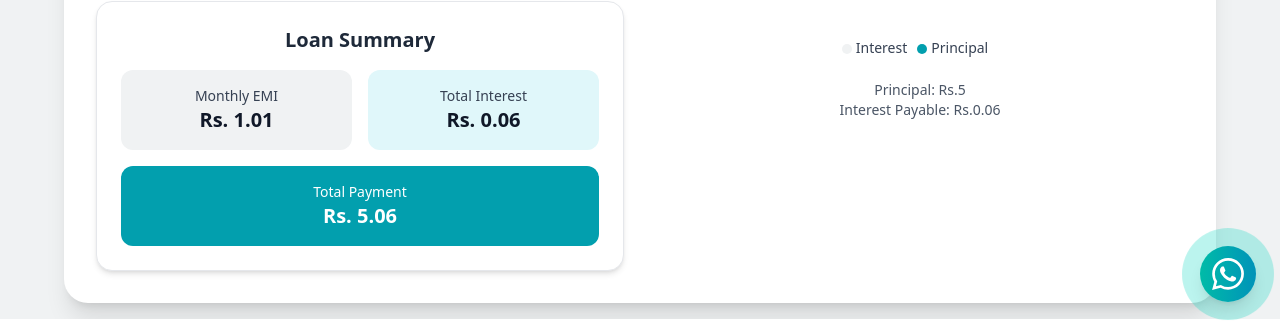
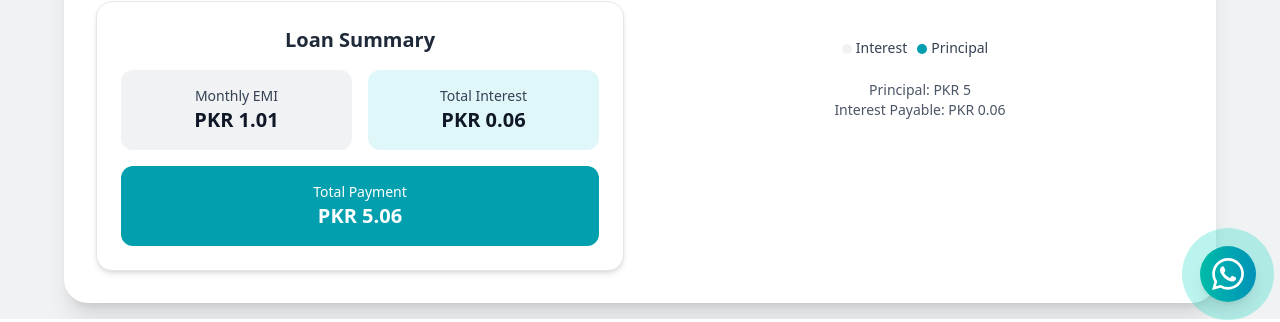
Before and after one commit to Muneeb10/front_end, a React (Vite) app: page / in a window 1280 px wide. Both pictures are taken after typing "5", "5", "5" into the empty fields and a click on the button "Calculate EMI". Shown: the part 3127-3449 px from the top of the page. Built offline with nearby package versions, Linux system fonts and the light colour scheme.

Commit message:
Update EmiCalculator.jsx

```diff
--- a/src/Components/EmiCalculator.jsx
+++ b/src/Components/EmiCalculator.jsx
@@ -22,10 +22,27 @@ export default function EMICalculator() {
     const annualRate = parseFloat(interestRate);
     const N = parseInt(tenure);
 
-    if (!P || !annualRate || !N) {
+    if (!P || isNaN(annualRate) || !N) {
       setEmi(null);
       setChartData([]);
       setIsCalculated(false);
+      return;
+    }
+
+    // Handle zero interest rate case
+    if (annualRate === 0) {
+      const emiValue = P / N;
+      const totalPaymentValue = P; // No interest
+      const totalInterestValue = 0;
+
+      setEmi(emiValue.toFixed(2));
+      setTotalInterest(totalInterestValue.toFixed(2));
+      setTotalPayment(totalPaymentValue.toFixed(2));
+
+      setChartData([
+        { name: "Principal", value: P },
+        { name: "Interest", value: 0 },
+      ]);
       return;
     }
 
@@ -57,13 +74,13 @@ export default function EMICalculator() {
   };
 
   const COLORS = ["#029fae", "#f0f2f3"];
-  const formatTooltip = (value) => `₹${value.toLocaleString('en-IN')}`;
+  const formatTooltip = (value) => `PKR ${value.toLocaleString('en-PK')}`;
 
   return (
     <div className="min-h-screen bg-[#f0f2f3] p-4 w-full">
       <div className="bg-white shadow-xl rounded-3xl p-4 md:p-6 lg:p-8 w-full overflow-hidden transition-all duration-300 hover:shadow-2xl mx-auto max-w-6xl">
         <h1 className="text-2xl sm:text-3xl font-bold text-center mb-4 sm:mb-6 text-transparent bg-clip-text bg-gradient-to-r from-[#029fae] to-cyan-600">
-          EMI Calculator
+          EMI Calculator (Pakistani Rupee)
         </h1>
         <p className="text-base sm:text-lg text-gray-600 text-center mx-auto max-w-3xl">
           Our EMI Calculator is a powerful financial tool designed to help you make informed decisions about your loans. Whether you're planning for a home loan, car loan, personal loan, or any other type of credit, this calculator provides a clear breakdown of your monthly payments and total loan cost.
@@ -73,7 +90,7 @@ export default function EMICalculator() {
           <div className="space-y-4 sm:space-y-6 w-full">
             <div className="p-4 sm:p-6 rounded-2xl border border-gray-200 w-full">
               <div className="mb-4">
-                <label className="block text-gray-700 font-medium mb-2">Loan Amount (Rs.)</label>
+                <label className="block text-gray-700 font-medium mb-2">Loan Amount (PKR)</label>
                 <input
                   type="number"
                   value={loanAmount}
@@ -128,15 +145,15 @@ export default function EMICalculator() {
                 <div className="grid grid-cols-1 sm:grid-cols-2 gap-3 sm:gap-4">
                   <div className="bg-[#f0f2f3] p-3 sm:p-4 rounded-xl text-center">
                     <p className="text-sm text-gray-700 font-medium">Monthly EMI</p>
-                    <p className="text-lg sm:text-xl font-bold text-gray-900">Rs. {emi}</p>
+                    <p className="text-lg sm:text-xl font-bold text-gray-900">PKR {emi}</p>
                   </div>
                   <div className="bg-[#e0f7fa] p-3 sm:p-4 rounded-xl text-center">
                     <p className="text-sm text-gray-700 font-medium">Total Interest</p>
-                    <p className="text-lg sm:text-xl font-bold text-gray-900">Rs. {totalInterest}</p>
+                    <p className="text-lg sm:text-xl font-bold text-gray-900">PKR {totalInterest}</p>
                   </div>
                   <div className="bg-[#029fae] p-3 sm:p-4 rounded-xl text-center sm:col-span-2">
                     <p className="text-sm text-white font-medium">Total Payment</p>
-                    <p className="text-lg sm:text-xl font-bold text-white">Rs. {totalPayment}</p>
+                    <p className="text-lg sm:text-xl font-bold text-white">PKR {totalPayment}</p>
                   </div>
                 </div>
               </div>
@@ -177,8 +194,8 @@ export default function EMICalculator() {
                   </ResponsiveContainer>
                 </div>
                 <div className="mt-3 sm:mt-4 text-center text-xs sm:text-sm text-gray-600">
-                  <p>Principal: Rs.{parseFloat(loanAmount).toLocaleString('en-IN')}</p>
-                  <p>Interest Payable: Rs.{totalInterest}</p>
+                  <p>Principal: PKR {parseFloat(loanAmount).toLocaleString('en-PK')}</p>
+                  <p>Interest Payable: PKR {totalInterest}</p>
                 </div>
               </div>
             ) : (
```
